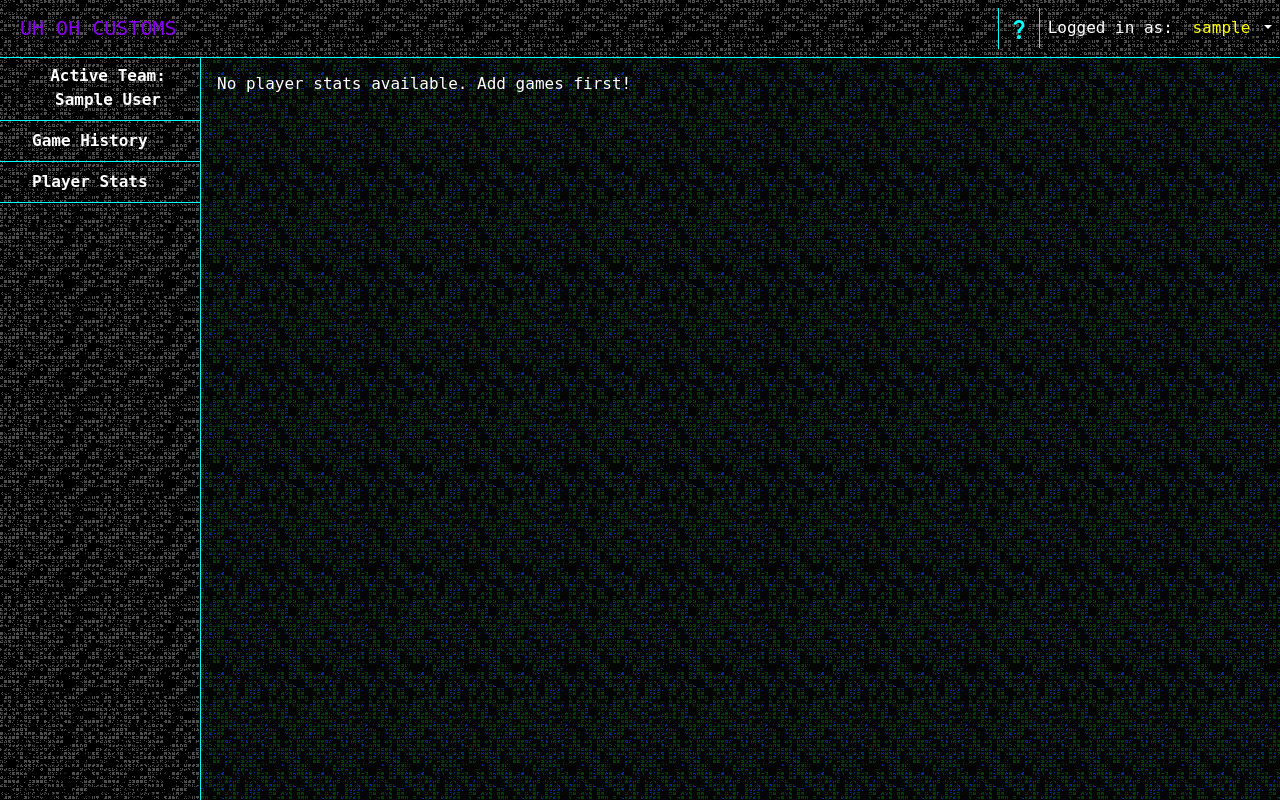
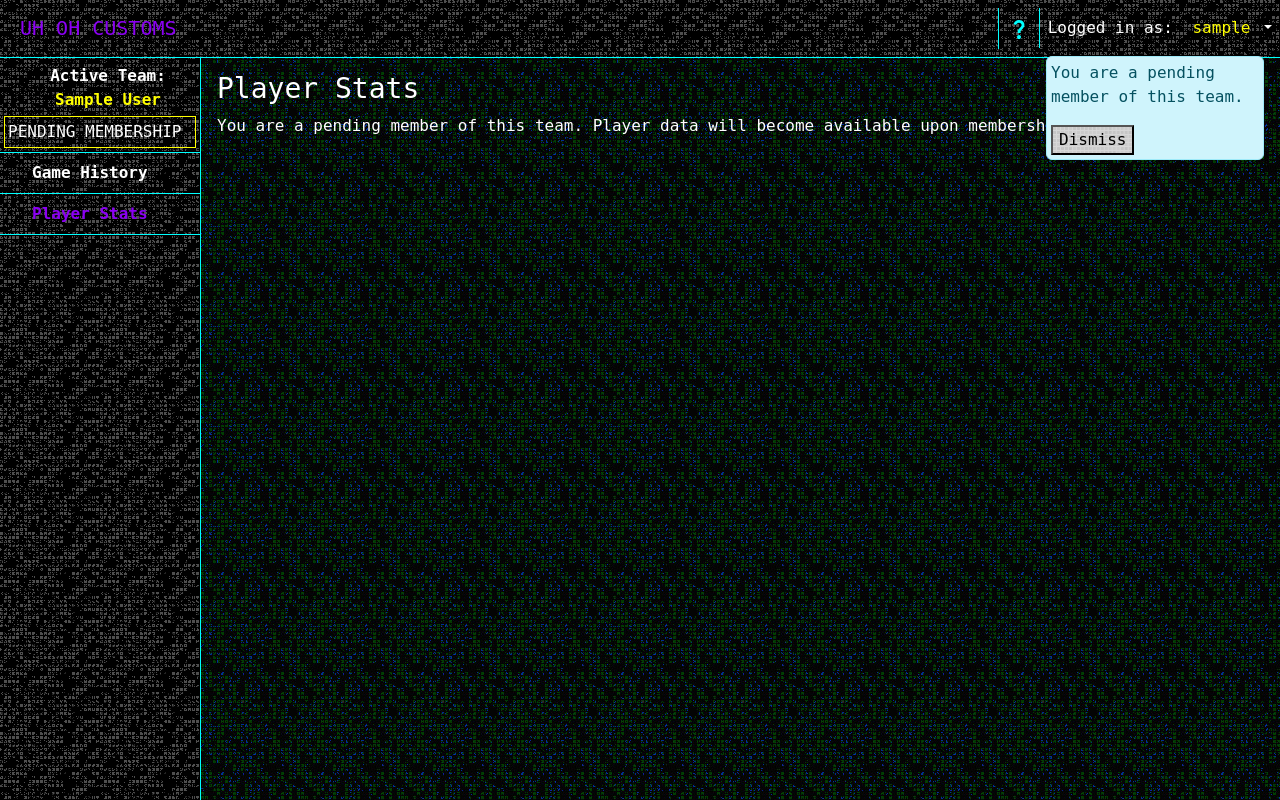
Before and after one commit to Aeconomy7/uhohcustoms, a Flask app: page /player_stats in a window 1280 px wide. Run offline with Flask 3, Linux system fonts and the light colour scheme; the visitor is signed in with stand-in values (Sample User, id 1); parts of the project's set-up code (start-up, migrations or seed data) failed here and were passed over; some libraries are stand-ins or nearby versions.

Commit message:
Added team approval functionality and a bunch of other fixes (last night)

```diff
--- a/app.py
+++ b/app.py
@@ -43,10 +43,20 @@ limiter = Limiter(
 	default_limits=["200 per day", "50 per hour"]
 )
 
-########
-# AUTH #
-########
+##############
+# BASIC AUTH #
+##############
 auth = HTTPBasicAuth()
+
+@auth.verify_password
+def verify_password(username, password):
+	if username in USERS and check_password_hash(USERS[username]["password"], password):
+		return username
+
+@auth.get_user_roles
+def get_user_roles(username):
+	return USERS[username]["role"] if username in USERS else None
+
 
 
 ##############
@@ -102,6 +112,15 @@ SUPPORTED_REGIONS	= ['NA1', 'EUW1', 'EUN1', 'KR', 'BR1', 'LA1', 'LA2', 'OC1', 'J
 #####################
 # UTILITY FUNCTIONS #
 #####################
+def get_active_page():
+    return request.path
+
+def is_user_member_of_team(user_uuid, team_uuid):
+	role = CUSTOMS_DB.get_user_team_role(user_uuid, team_uuid)
+	if role == 'Captain' or role == 'Member':
+		return True
+	return False
+
 def sanitize_game_code(game_code):
 	return re.sub(r'[^a-zA-Z0-9_]', '', game_code)
 
@@ -126,6 +145,10 @@ def get_match_region(game_region):
 	}
 	return region_mapping.get(game_region, 'unknown')
 
+
+############
+# WRAPPERS #
+############
 def app_login_required(f):
 	@wraps(f)
 	def decorated_function(*args, **kwargs):
@@ -134,15 +157,24 @@ def app_login_required(f):
 		return f(*args, **kwargs)
 	return decorated_function
 
-@auth.verify_password
-def verify_password(username, password):
-	if username in USERS and check_password_hash(USERS[username]["password"], password):
-		return username
+# maybe will use maybe not but its here...
+def team_membership_required(f):
+    @wraps(f)
+    def decorated_function(*args, **kwargs):
+        active_team_uuid = session.get('active_team_uuid')
+        if not active_team_uuid or not is_user_member_of_team(session['user_uuid'], session['active_team_uuid']):
+            flash("You must be a member or captain of the active team to access this page.", "danger")
+            return redirect(url_for('manage_teams'))
 
-@auth.get_user_roles
-def get_user_roles(username):
-	return USERS[username]["role"] if username in USERS else None
+        return f(*args, **kwargs)
+    return decorated_function
 
+#############
+# INJECTORS #
+#############
+@app.context_processor
+def inject_active_page():
+    return dict(get_active_page=get_active_page)
 
 
 ##########
@@ -340,9 +372,11 @@ def manage_teams():
 		user_teams = CUSTOMS_DB.get_teams_for_user(user_uuid)
 		captain_team = None
 		for team in user_teams:
-			if CUSTOMS_DB.is_user_captain_of_team(user_uuid, str(team[0])) == 'Captain':
+			if CUSTOMS_DB.is_user_captain_of_team(user_uuid, str(team[0])):
 				captain_team = team
 				break
+
+		captain_team_members_pending = CUSTOMS_DB.get_team_members_pending(captain_team[0]) if captain_team else None
 
 		if DEBUG:
 			app.logger.debug(f"[?][APP][manage_teams][{session.get('username')}] user_teams: {user_teams}")
@@ -351,7 +385,42 @@ def manage_teams():
 		app.logger.error(f"[!][APP][manage_teams][{session.get('username')}] {str(e)}")
 		flash('An unexpected error occurred. Please try again.', 'danger')
 
-	return render_template('manage_teams.html', user_teams=user_teams, captain_team=captain_team)
+	return render_template('manage_teams.html',
+						user_teams=user_teams,
+						captain_team=captain_team,
+						captain_team_members_pending=captain_team_members_pending
+						)
+
+
+# ACTION: Approve member
+@app.route('/approve_member', methods=['POST'])
+@app_login_required
+def approve_member():
+
+	try:
+		team_uuid = request.form.get('team_uuid')
+		user_uuid = request.form.get('user_uuid')
+
+		if not team_uuid or not user_uuid:
+			raise ValueError("Missin team_uuid or user_uuid (this shouldn't happen).")
+
+		if not CUSTOMS_DB.is_user_captain_of_team(session['user_uuid'], team_uuid):
+			raise ValueError("You are not authorized to approve members for this team.")
+
+		if CUSTOMS_DB.approve_user_to_team(user_uuid, team_uuid):
+			flash("Member approved successfully.", "success")
+		else:
+			raise ValueError("Failed to approve member.", "danger")
+
+	except ValueError as e:
+		app.logger.error(f"[!][APP][approve_member][{session.get('username')}] {str(e)}")
+		flash(str(e), 'danger')
+
+	except Exception as e:
+		app.logger.error(f"[!][APP][approve_member][{session.get('username')}] {str(e)}")
+		flash('An unexpected error occurred. Please try again.', 'danger')
+
+	return redirect(url_for('manage_teams'))
 
 
 # ACTION: Create team
@@ -471,14 +540,14 @@ def leave_team(team_uuid):
 	if 'user_uuid' not in session:
 		return redirect(url_for('uhoh', error_code=401))
 
-	# check if its POST or GET request
-	#if request.method == 'POST':
-	#	team_uuid = request.form['team_uuid']
-
 	try:
 
 		if team_uuid == 'None':
 			raise ValueError("Invalid team to leave")
+
+		if not is_user_member_of_team(session['user_uuid'], team_uuid):
+			flash("You are not a member of this team.", "danger")
+			return redirect(url_for('manage_teams'))
 
 		if DEBUG:
 			app.logger.debug(f"[?][APP][leave_team][{session['username']}] Attempting to leave team {team_uuid}...")
@@ -519,6 +588,10 @@ def leave_team(team_uuid):
 #@auth.login_required
 @app_login_required
 def add_game():
+	if not is_user_member_of_team(session['user_uuid'], session['active_team_uuid']):
+		flash("You are not a member of this team.", "danger")
+		return redirect(url_for('manage_teams'))
+
 	if request.method == 'GET':
 		return render_template('add_game.html')
 
@@ -596,6 +669,10 @@ def game_history():
 	if 'user_uuid' not in session:
 		return redirect(url_for('uhoh', error_code=401))
 
+	if not is_user_member_of_team(session['user_uuid'], session['active_team_uuid']):
+		flash("You are a pending member of this team.", "info")
+		return render_template('game_history.html')
+
 	try:
 		team_game_data = CUSTOMS_DB.get_team_game_data_by_team_uuid(session.get('active_team_uuid', 'None'))
 		games_info = []
@@ -660,6 +737,10 @@ def view_game(game_code):
 	if 'user_uuid' not in session:
 		return redirect(url_for('uhoh', error_code=401))
 
+	if not is_user_member_of_team(session['user_uuid'], session['active_team_uuid']):
+		flash("You are a pending member of this team.", "info")
+		return render_template('game_history.html')
+
 	try:
 		# if not re.match(r"^(NA1|EUW1|EUNE1|KR|BR1|JP1|LAN|LAS|OCE|TR1|RU)_\d{1,32}$", game_code):
 		# 	raise ValueError("Invalid game code format.")
@@ -710,6 +791,10 @@ def view_game(game_code):
 def player_stats():
 	if 'user_uuid' not in session:
 		return redirect(url_for('uhoh', error_code=401))
+
+	if not is_user_member_of_team(session['user_uuid'], session['active_team_uuid']):
+		flash("You are a pending member of this team.", "info")
+		return render_template('player_stats.html')
 
 	try:
 		team_game_data = CUSTOMS_DB.get_team_game_data_by_team_uuid(session.get('active_team_uuid', 'None'))
@@ -765,6 +850,10 @@ def manual_game_entry():
 	if 'user_uuid' not in session:
 		return redirect(url_for('uhoh', error_code=401))
 
+	if not is_user_member_of_team(session['user_uuid'], session['active_team_uuid']):
+		flash("You are a pending member of this team.", "info")
+		return render_template('game_history.html')
+
 	try:
 		# Check that user is the captain of the team they are adding the game to
 		if not CUSTOMS_DB.is_user_captain_of_team(session['user_uuid'], session['active_team_uuid']):
@@ -772,7 +861,6 @@ def manual_game_entry():
 
 		if request.method == 'GET':
 			return render_template('manual_game_entry.html', champions=DD_AGENT.get_all_champion_names())
-
 
 		if request.method == 'POST':
 			game_code = f"MANUAL_CUSTOMS_{uuid.uuid4()}"
@@ -996,6 +1084,15 @@ def is_team_captain(value):
 	print(f"[?][APP][is_team_captain] result for user {session.get('user_uuid')} captain of {value}: {result}")
 	return result
 
+@app.template_filter('is_team_member')
+def is_team_member(value):
+	result = False
+	role = CUSTOMS_DB.get_user_team_role(session.get('user_uuid'), value)
+	if role == 'Captain' or role == 'Member':
+		result = True
+	print(f"[?][APP][is_team_member] result for user {session.get('user_uuid')} member of {value}: {result}")
+	return result
+
 ########
 # MAIN #
 ########
--- a/db/tables/game_data_table.py
+++ b/db/tables/game_data_table.py
@@ -2,6 +2,7 @@ from db.tables.base_db_class import BaseDbClass
 from sqlalchemy import create_engine, Column, Integer, String, ForeignKey, LargeBinary, Text
 from sqlalchemy.orm import mapped_column
 from sqlalchemy.orm import relationship
+
 class gameDataTable(BaseDbClass):
     __tablename__ = 'game_data'
 
--- a/db/tables/team_games_table.py
+++ b/db/tables/team_games_table.py
@@ -2,6 +2,7 @@ from db.tables.base_db_class import BaseDbClass
 from sqlalchemy import create_engine, Column, Integer, String, ForeignKey, LargeBinary, Text
 from sqlalchemy.orm import mapped_column
 from sqlalchemy.orm import relationship
+
 class teamGamesTable(BaseDbClass):
     __tablename__ = 'team_games'
 
--- a/db/tables/teams_table.py
+++ b/db/tables/teams_table.py
@@ -2,6 +2,7 @@ from db.tables.base_db_class import BaseDbClass
 from sqlalchemy import create_engine, Column, Integer, String, ForeignKey, LargeBinary, Text
 from sqlalchemy.orm import mapped_column
 from sqlalchemy.orm import relationship
+
 class teamsTable(BaseDbClass):
     __tablename__ = 'teams'
 
--- a/db/tables/user_teams_table.py
+++ b/db/tables/user_teams_table.py
@@ -2,6 +2,7 @@ from db.tables.base_db_class import BaseDbClass
 from sqlalchemy import create_engine, Column, Integer, String, ForeignKey, LargeBinary, Text
 from sqlalchemy.orm import mapped_column
 from sqlalchemy.orm import relationship
+
 class userTeamsTable(BaseDbClass):
     __tablename__ = 'user_teams'
 
--- a/db/tables/users_table.py
+++ b/db/tables/users_table.py
@@ -2,6 +2,7 @@ from db.tables.base_db_class import BaseDbClass
 from sqlalchemy import create_engine, Column, Integer, String, ForeignKey, LargeBinary, Text
 from sqlalchemy.orm import mapped_column
 from sqlalchemy.orm import relationship
+
 class usersTable(BaseDbClass):
     __tablename__ = "users"
 
--- a/static/css/style.css
+++ b/static/css/style.css
@@ -1,6 +1,6 @@
 html, body {
 	font-family: OCR A Std, monospace;
-	background-color: #333333;
+	background-color: #2a2a2a;
     overflow: hidden;
 }
 
@@ -123,6 +123,11 @@ html, body {
     75%	  { color: #8000FF; }
 }
 
+/* TABLE CSS */
+td input {
+	background-color: #504e4e;
+}
+
 /* DATATABLES CSS */
 
 .dt-input option {
--- a/templates/about.html
+++ b/templates/about.html
@@ -4,16 +4,16 @@
 <div class="d-flex flex-column flex-remaining-height justify-content-center align-items-center w-100">
     <div class="card m-3 p-3 shadow px-bg-inverted" style="border: 1px solid cyan; max-width: 80%;">
         <h3 class="text-center mb-2">About</h3>
-        <h5>UH OH CUSTOMS made by Sc00by</h5>
+        <h5 class="funcolor">UH OH CUSTOMS</h5>
+        <span><p>Made by Sc00by <img src="{{ url_for('static', filename='img/alex-wallace-LR-transparent2.gif') }}" width="50px" height="50px" class="img-fluid"></p></span>
         <p class="card-text">
             This is a simple web application that allows users to track their League of Legends games and statistics.
-            The application is built using Flask, a Python web framework, and SQLite, a lightweight database engine.
         </p>
         <p class="card-text">
             The application uses the Riot Games API to retrieve data about League of Legends champions, items, and summoner spells.
             The API is rate-limited to prevent abuse and ensure fair usage by all developers.
         </p>
-        <p class="card-text p-2" style="border: 2px solid black; border-radius: 5px;">
+        <p class="card-text px-bg-dark p-2" style="border: 2px solid yellow; border-radius: 5px;">
             <small>UH OH CUSTOMS is not endorsed by Riot Games and does not reflect the views or opinions of Riot Games or anyone officially involved in producing or managing Riot Games properties. Riot Games and all associated properties are trademarks or registered trademarks of Riot Games, Inc</small>
         </p>
     </div>
--- a/templates/base.html
+++ b/templates/base.html
@@ -100,8 +100,11 @@
                         <ul class="list-unstyled" >
                             <li class="p-1" style="border-bottom: 1px solid cyan; ">
                                 <button class="btn btn-toggle align-items-center rounded collapsed" style="color: white;" data-bs-toggle="collapse" data-bs-target="#dashboard-collapse" aria-expanded="false">
-                                Active Team: {{ session.get('active_team_name', 'None') }}
+                                <div>Active Team: <span style="color: yellow">{{ session.get('active_team_name', 'None') }}</span></div>
                                 </button>
+                                {% if not session.get('active_team_uuid') | is_team_member %}
+                                <div style="border: 1px solid yellow; padding: 3px">PENDING MEMBERSHIP</div>
+                                {% endif %}
                                 <div class="collapse" id="dashboard-collapse">
                                 <ul class="btn-toggle-nav list-unstyled fw-normal pb-1 small">
                                     {% for team in session.get('user_teams', []) %}
@@ -115,12 +118,12 @@
                                 </div>
                             </li>
                             <li class="p-1" style="border-bottom: 1px solid cyan;">
-                                <a class="btn btn-toggle align-items-center rounded collapsed" style="color: white;" href="{{ url_for('game_history') }}">
+                                <a class="btn btn-toggle align-items-center rounded collapsed {% if get_active_page() == url_for('game_history') %}funcolor{% endif %}" style="color: white;" href="{{ url_for('game_history') }}">
                                     Game History
                                 </a>
                             </li>
                             <li class="p-1" style="border-bottom: 1px solid cyan;">
-                                <a class="btn btn-toggle align-items-center rounded collapsed" style="color: white;" href="{{ url_for('player_stats') }}">
+                                <a class="btn btn-toggle align-items-center rounded collapsed {% if get_active_page() == url_for('player_stats') %}funcolor{% endif %}" style="color: white;" href="{{ url_for('player_stats') }}">
                                     Player Stats
                                 </a>
                             </li>
--- a/templates/game_history.html
+++ b/templates/game_history.html
@@ -43,7 +43,11 @@
             </tbody>
         </table>
         {% else %}
-        <p>No game history available.</p>
+            {% if session.get('active_team_uuid') | is_team_member %}
+                <p>No game history available. Time to get on the rift!</p>
+            {% else %}
+                <p>You are a pending member of this team. Game history will become available upon membership approval.</p>
+            {% endif %}
         {% endif %}
     </div>
 {% endblock %}
--- a/templates/player_stats.html
+++ b/templates/player_stats.html
@@ -2,7 +2,11 @@
 
 {% block content %}
 <div class="d-flex flex-column flex-remaining-height m-3" style="overflow-y: auto;">
-	<div class="table-responsive">
+	<div class="d-flex w-100 justify-content-between">
+        <h3>Player Stats</h3>
+    </div>
+
+    <div class="table-responsive">
         {% if players_info %}
         <table id="playerStatsTable" class="table table-dark table-striped table-responsive-text">
             <thead>
@@ -35,7 +39,11 @@
             </tbody>
         </table>
         {% else %}
-        <p>No player stats available. Add games first!</p>
+            {% if session.get('active_team_uuid') | is_team_member %}
+                <p>No player stats available. Add games first!</p>
+            {% else %}
+                <p>You are a pending member of this team. Player data will become available upon membership approval.</p>
+            {% endif %}
         {% endif %}
     </div>
 </div>
--- a/templates/uhohadmin.html
+++ b/templates/uhohadmin.html
@@ -16,7 +16,7 @@
             <div class="row">
                 <div class="col-md-12">
                     <div class="card mb-3" style="border: 1px solid cyan;">
-                        <div class="card-body px-bg-inverted">
+                        <div class="card-body px-bg-dark">
                             <h5 class="card-title">Current Patch</h5>
                             <p class="card-text">{{ current_patch }}</p>
                             <hr>
@@ -35,7 +35,7 @@
             </div>
         </div>
         <div class="tab-pane fade" id="images" role="tabpanel" aria-labelledby="images-tab">
-            <ul class="nav nav-pills mb-3" id="pills-tab" role="tablist">
+            <ul class="nav nav-pills mb-3" id="pills-tab" role="tablist" >
                 <li class="nav-item" role="presentation">
                     <a class="nav-link active" id="pills-champions-tab" data-bs-toggle="pill" href="#pills-champions" role="tab" aria-controls="pills-champions" aria-selected="true">Champions</a>
                 </li>
@@ -49,7 +49,7 @@
                     <a class="nav-link" id="pills-runes-tab" data-bs-toggle="pill" href="#pills-runes" role="tab" aria-controls="pills-runes" aria-selected="false">Runes</a>
                 </li>
             </ul>
-            <div class="card m-1 px-bg-inverted">
+            <div class="card m-1 px-bg-dark">
                 <div class="tab-content" id="pills-tabContent">
                     <div class="tab-pane fade show active" id="pills-champions" role="tabpanel" aria-labelledby="pills-champions-tab">
 
```
Also changed, not shown: db/customsdb_sqlite3.py (+55 -0 lines), templates/manage_teams.html (+18 -2 lines), templates/manual_game_entry.html (+4 -4 lines), static/img/alex-wallace-LR-transparent2.gif (added).
